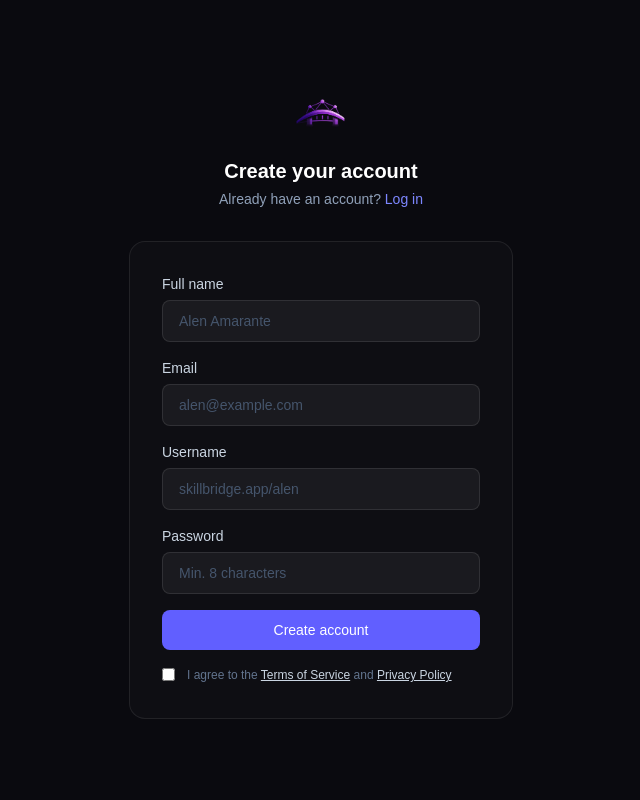
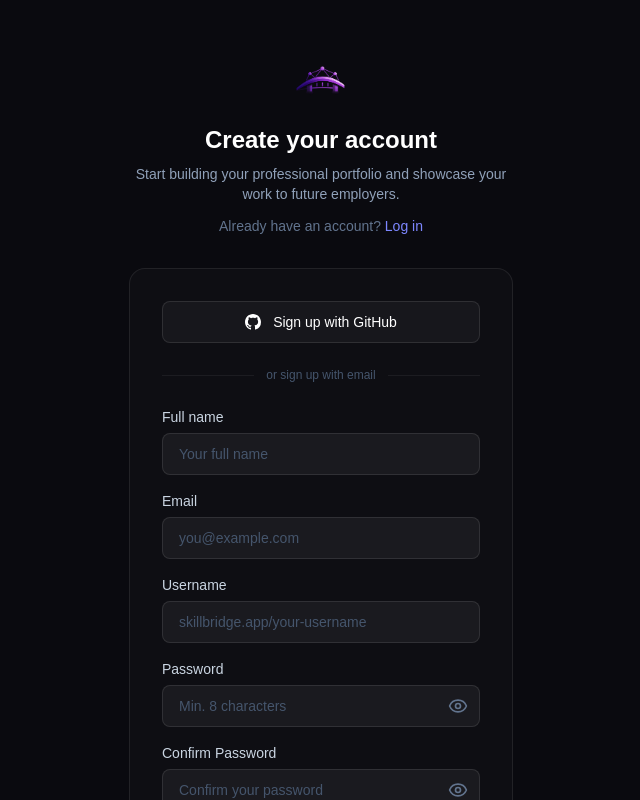
Before and after one commit to Alenlen1/Skillbridge, a Next.js app in the folder frontend/: page /register in a window 1280 px wide. Shown: the top 800 px of the page, without its empty margins (319-959 px from the left). Built offline with nearby package versions, Linux system fonts and the light colour scheme; no server answers.

Commit message:
Enhance login and registration UX

```diff
--- a/frontend/app/(auth)/login/page.tsx
+++ b/frontend/app/(auth)/login/page.tsx
@@ -3,12 +3,14 @@
 import { useState, useEffect } from "react";
 import Link from "next/link";
 import Image from "next/image";
-import { useRouter } from "next/navigation";
+import { useRouter, useSearchParams } from "next/navigation";
 import { useForm } from "react-hook-form";
 import { zodResolver } from "@hookform/resolvers/zod";
 import { z } from "zod";
+import { Suspense } from "react";
 import api from "@/lib/api";
 import { useAuthStore } from "@/lib/auth";
+import { Eye, EyeOff } from "lucide-react";
 
 const schema = z.object({
   email: z.string().email("Invalid email address"),
@@ -16,18 +18,24 @@ const schema = z.object({
 });
 
 type FormData = z.infer<typeof schema>;
-
-export default function LoginPage() {
+function LoginForm() {
   const router = useRouter();
+  const searchParams = useSearchParams();
   const { setAuth } = useAuthStore();
   const [error, setError] = useState("");
+  const [showPassword, setShowPassword] = useState(false);
 
   useEffect(() => {
+    // Show error if GitHub OAuth failed
+    if (searchParams.get("github") === "error") {
+      setError("GitHub login failed. Please try again.");
+    }
+
     const clearAuthSession = () => {
       localStorage.removeItem("accessToken");
       try {
         setAuth(null as any, null as any);
-      } catch (e) {
+      } catch {
         setAuth({ id: "", email: "", username: "" } as any, "");
       }
     };
@@ -35,17 +43,12 @@ export default function LoginPage() {
     clearAuthSession();
 
     const handlePageShow = (event: PageTransitionEvent) => {
-      if (event.persisted) {
-        clearAuthSession();
-      }
+      if (event.persisted) clearAuthSession();
     };
 
     window.addEventListener("pageshow", handlePageShow);
-
-    return () => {
-      window.removeEventListener("pageshow", handlePageShow);
-    };
-  }, [setAuth]);
+    return () => window.removeEventListener("pageshow", handlePageShow);
+  }, [setAuth, searchParams]);
 
   const {
     register,
@@ -59,15 +62,21 @@ export default function LoginPage() {
       const { data } = await api.post("/auth/login", values);
       setAuth(data.data.user, data.data.accessToken);
       router.push("/portfolio");
-    } catch (err: any) {
-      setError(
-        err.response?.data?.error?.message || "Invalid email or password",
-      );
+    } catch (err: unknown) {
+      const e = err as {
+        response?: { data?: { error?: { message?: string } } };
+      };
+      setError(e.response?.data?.error?.message || "Invalid email or password");
     }
   };
 
+  const handleGitHubLogin = () => {
+    const apiUrl =
+      process.env.NEXT_PUBLIC_API_URL || "http://localhost:5000/api/v1";
+    window.location.href = `${apiUrl}/github/connect`;
+  };
+
   return (
-    <div className="flex min-h-screen items-center justify-center bg-[#0a0a0f] px-4 py-12">
     <div className="w-full max-w-sm">
       {/* Logo */}
       <div className="mb-8 text-center">
@@ -84,22 +93,44 @@ export default function LoginPage() {
             priority
           />
         </Link>
-          <h1 className="text-xl font-semibold text-white">Welcome back</h1>
-          <p className="mt-1 text-sm text-slate-400">
+        <h1 className="text-2xl font-semibold text-white">Welcome back</h1>
+
+        <p className="mt-2 text-sm text-slate-400">
+          Sign in to continue building your portfolio and tracking your career
+          journey.
+        </p>
+
+        <p className="mt-3 text-sm text-slate-500">
           Don&apos;t have an account?{" "}
           <Link
             href="/register"
-              className="text-indigo-400 hover:text-indigo-300"
+            className="font-medium text-indigo-400 hover:text-indigo-300"
           >
-              Sign up free
+            Create one for free
           </Link>
         </p>
       </div>
 
-        {/* Card */}
       <div className="rounded-2xl border border-white/[0.08] bg-white/[0.02] p-8">
+        {/* GitHub button */}
+        <button
+          onClick={handleGitHubLogin}
+          className="mb-6 flex w-full items-center justify-center gap-3 rounded-lg border border-white/10 bg-white/[0.04] py-2.5 text-sm font-medium text-white transition hover:bg-white/[0.08]"
+        >
+          <svg className="h-4 w-4" fill="currentColor" viewBox="0 0 24 24">
+            <path d="M12 0C5.37 0 0 5.37 0 12c0 5.31 3.435 9.795 8.205 11.385.6.105.825-.255.825-.57 0-.285-.015-1.23-.015-2.235-3.015.555-3.795-.735-4.035-1.41-.135-.345-.72-1.41-1.23-1.695-.42-.225-1.02-.78-.015-.795.945-.015 1.62.87 1.845 1.23 1.08 1.815 2.805 1.305 3.495.99.105-.78.42-1.305.765-1.605-2.67-.3-5.46-1.335-5.46-5.925 0-1.305.465-2.385 1.23-3.225-.12-.3-.54-1.53.12-3.18 0 0 1.005-.315 3.3 1.23.96-.27 1.98-.405 3-.405s2.04.135 3 .405c2.295-1.56 3.3-1.23 3.3-1.23.66 1.65.24 2.88.12 3.18.765.84 1.23 1.905 1.23 3.225 0 4.605-2.805 5.625-5.475 5.925.435.375.81 1.095.81 2.22 0 1.605-.015 2.895-.015 3.3 0 .315.225.69.825.57A12.02 12.02 0 0024 12c0-6.63-5.37-12-12-12z" />
+          </svg>
+          Log in with GitHub
+        </button>
+
+        {/* Divider */}
+        <div className="mb-6 flex items-center gap-3">
+          <div className="h-px flex-1 bg-white/[0.06]" />
+          <span className="text-xs text-slate-600">or log in with email</span>
+          <div className="h-px flex-1 bg-white/[0.06]" />
+        </div>
+
         <form onSubmit={handleSubmit(onSubmit)} className="space-y-4">
-            {/* Email */}
           <div>
             <label className="mb-1.5 block text-sm font-medium text-slate-300">
               Email
@@ -107,7 +138,7 @@ export default function LoginPage() {
             <input
               {...register("email")}
               type="email"
-                placeholder="alen@example.com"
+              placeholder="you@example.com"
               className="w-full rounded-lg border border-white/10 bg-white/[0.05] px-4 py-2.5 text-sm text-white placeholder-slate-600 outline-none transition focus:border-indigo-500 focus:ring-1 focus:ring-indigo-500"
             />
             {errors.email && (
@@ -117,17 +148,27 @@ export default function LoginPage() {
             )}
           </div>
 
-            {/* Password */}
           <div>
-              <label className="mb-1.5 block text-sm font-medium text-slate-300">
-                Password
-              </label>
+            <div className="relative">
               <input
                 {...register("password")}
-                type="password"
-                placeholder="Your password"
-                className="w-full rounded-lg border border-white/10 bg-white/[0.05] px-4 py-2.5 text-sm text-white placeholder-slate-600 outline-none transition focus:border-indigo-500 focus:ring-1 focus:ring-indigo-500"
+                type={showPassword ? "text" : "password"}
+                placeholder="Min. 8 characters"
+                className="w-full rounded-lg border border-white/10 bg-white/[0.05] px-4 py-2.5 pr-12 text-sm text-white placeholder-slate-600 outline-none transition focus:border-indigo-500 focus:ring-1 focus:ring-indigo-500"
               />
+
+              <button
+                type="button"
+                onClick={() => setShowPassword(!showPassword)}
+                className="absolute right-3 top-1/2 -translate-y-1/2 text-slate-500 transition hover:text-indigo-400"
+              >
+                {showPassword ? (
+                  <EyeOff className="h-5 w-5" />
+                ) : (
+                  <Eye className="h-5 w-5" />
+                )}
+              </button>
+            </div>
             {errors.password && (
               <p className="mt-1 text-xs text-red-400">
                 {errors.password.message}
@@ -135,14 +176,12 @@ export default function LoginPage() {
             )}
           </div>
 
-            {/* Global error */}
           {error && (
             <div className="rounded-lg border border-red-500/20 bg-red-500/10 px-4 py-3 text-sm text-red-400">
               {error}
             </div>
           )}
 
-            {/* Submit */}
           <button
             type="submit"
             disabled={isSubmitting}
@@ -154,7 +193,7 @@ export default function LoginPage() {
           <div className="text-center">
             <Link
               href="/forgot-password"
-                className="text-xs text-slate-600 transition hover:text-slate-400"
+              className="text-xs text-slate-400 transition hover:text-white"
             >
               Forgot your password?
             </Link>
@@ -162,6 +201,21 @@ export default function LoginPage() {
         </form>
       </div>
     </div>
+  );
+}
+
+export default function LoginPage() {
+  return (
+    <div className="flex min-h-screen items-center justify-center bg-[#0a0a0f] px-4 py-12">
+      <Suspense
+        fallback={
+          <div className="flex min-h-screen items-center justify-center">
+            <div className="h-5 w-5 animate-spin rounded-full border-2 border-white/10 border-t-indigo-500" />
+          </div>
+        }
+      >
+        <LoginForm />
+      </Suspense>
     </div>
   );
 }
--- a/frontend/app/(auth)/register/page.tsx
+++ b/frontend/app/(auth)/register/page.tsx
@@ -8,8 +8,10 @@ import { zodResolver } from "@hookform/resolvers/zod";
 import { z } from "zod";
 import { IconMailCheck } from "@tabler/icons-react";
 import api from "@/lib/api";
+import { Eye, EyeOff } from "lucide-react";
 
-const schema = z.object({
+const schema = z
+  .object({
     name: z.string().min(2, "Name must be at least 2 characters"),
     email: z.string().email("Invalid email address"),
     username: z
@@ -21,18 +23,23 @@ const schema = z.object({
         "Username can only contain letters, numbers, and underscores",
       ),
     password: z.string().min(8, "Password must be at least 8 characters"),
+    confirmPassword: z.string(),
     agreed: z.boolean().refine((val) => val === true, {
       message: "You must agree to the terms and privacy policy",
     }),
+  })
+  .refine((data) => data.password === data.confirmPassword, {
+    message: "Passwords do not match",
+    path: ["confirmPassword"],
   });
-
 type FormData = z.infer<typeof schema>;
 
 export default function RegisterPage() {
   const [error, setError] = useState("");
   const [registered, setRegistered] = useState(false);
   const [submittedEmail, setSubmittedEmail] = useState("");
-
+  const [showPassword, setShowPassword] = useState(false);
+  const [showConfirmPassword, setShowConfirmPassword] = useState(false);
   const {
     register,
     handleSubmit,
@@ -51,6 +58,12 @@ export default function RegisterPage() {
       };
       setError(e.response?.data?.error?.message || "Something went wrong");
     }
+  };
+
+  const handleGitHubLogin = () => {
+    const apiUrl =
+      process.env.NEXT_PUBLIC_API_URL || "http://localhost:5000/api/v1";
+    window.location.href = `${apiUrl}/github/connect`;
   };
 
   return (
@@ -73,14 +86,20 @@ export default function RegisterPage() {
           </Link>
           {!registered && (
             <>
-              <h1 className="text-xl font-semibold text-white">
+              <h1 className="text-2xl font-semibold text-white">
                 Create your account
               </h1>
-              <p className="mt-1 text-sm text-slate-400">
+
+              <p className="mt-2 text-sm text-slate-400">
+                Start building your professional portfolio and showcase your
+                work to future employers.
+              </p>
+
+              <p className="mt-3 text-sm text-slate-500">
                 Already have an account?{" "}
                 <Link
                   href="/login"
-                  className="text-indigo-400 hover:text-indigo-300"
+                  className="font-medium text-indigo-400 hover:text-indigo-300"
                 >
                   Log in
                 </Link>
@@ -90,9 +109,8 @@ export default function RegisterPage() {
         </div>
 
         {registered ? (
-          /* Check your email confirmation screen */
           <div className="rounded-2xl border border-white/[0.08] bg-white/[0.02] p-8 text-center">
-            <div className="mx-auto mb-4 flex h-12 w-12 items-center justify-center rounded-full bg-indigo-500/10 border border-indigo-500/20">
+            <div className="mx-auto mb-4 flex h-12 w-12 items-center justify-center rounded-full border border-indigo-500/20 bg-indigo-500/10">
               <IconMailCheck
                 size={22}
                 stroke={1.5}
@@ -100,7 +118,7 @@ export default function RegisterPage() {
               />
             </div>
             <h2 className="text-lg font-semibold text-white">
-              Check your email
+              Verify your email
             </h2>
             <p className="mt-2 text-sm leading-relaxed text-slate-400">
               We sent a confirmation link to{" "}
@@ -119,10 +137,28 @@ export default function RegisterPage() {
             </p>
           </div>
         ) : (
-          /* Registration form */
           <div className="rounded-2xl border border-white/[0.08] bg-white/[0.02] p-8">
+            {/* GitHub button */}
+            <button
+              onClick={handleGitHubLogin}
+              className="mb-6 flex w-full items-center justify-center gap-3 rounded-lg border border-white/10 bg-white/[0.04] py-2.5 text-sm font-medium text-white transition hover:bg-white/[0.08]"
+            >
+              <svg className="h-4 w-4" fill="currentColor" viewBox="0 0 24 24">
+                <path d="M12 0C5.37 0 0 5.37 0 12c0 5.31 3.435 9.795 8.205 11.385.6.105.825-.255.825-.57 0-.285-.015-1.23-.015-2.235-3.015.555-3.795-.735-4.035-1.41-.135-.345-.72-1.41-1.23-1.695-.42-.225-1.02-.78-.015-.795.945-.015 1.62.87 1.845 1.23 1.08 1.815 2.805 1.305 3.495.99.105-.78.42-1.305.765-1.605-2.67-.3-5.46-1.335-5.46-5.925 0-1.305.465-2.385 1.23-3.225-.12-.3-.54-1.53.12-3.18 0 0 1.005-.315 3.3 1.23.96-.27 1.98-.405 3-.405s2.04.135 3 .405c2.295-1.56 3.3-1.23 3.3-1.23.66 1.65.24 2.88.12 3.18.765.84 1.23 1.905 1.23 3.225 0 4.605-2.805 5.625-5.475 5.925.435.375.81 1.095.81 2.22 0 1.605-.015 2.895-.015 3.3 0 .315.225.69.825.57A12.02 12.02 0 0024 12c0-6.63-5.37-12-12-12z" />
+              </svg>
+              Sign up with GitHub
+            </button>
+
+            {/* Divider */}
+            <div className="mb-6 flex items-center gap-3">
+              <div className="h-px flex-1 bg-white/[0.06]" />
+              <span className="text-xs text-slate-600">
+                or sign up with email
+              </span>
+              <div className="h-px flex-1 bg-white/[0.06]" />
+            </div>
+
             <form onSubmit={handleSubmit(onSubmit)} className="space-y-4">
-              {/* Name */}
               <div>
                 <label className="mb-1.5 block text-sm font-medium text-slate-300">
                   Full name
@@ -130,7 +166,7 @@ export default function RegisterPage() {
                 <input
                   {...register("name")}
                   type="text"
-                  placeholder="Alen Amarante"
+                  placeholder="Your full name"
                   className="w-full rounded-lg border border-white/10 bg-white/[0.05] px-4 py-2.5 text-sm text-white placeholder-slate-600 outline-none transition focus:border-indigo-500 focus:ring-1 focus:ring-indigo-500"
                 />
                 {errors.name && (
@@ -140,7 +176,6 @@ export default function RegisterPage() {
                 )}
               </div>
 
-              {/* Email */}
               <div>
                 <label className="mb-1.5 block text-sm font-medium text-slate-300">
                   Email
@@ -148,7 +183,7 @@ export default function RegisterPage() {
                 <input
                   {...register("email")}
                   type="email"
-                  placeholder="alen@example.com"
+                  placeholder="you@example.com"
                   className="w-full rounded-lg border border-white/10 bg-white/[0.05] px-4 py-2.5 text-sm text-white placeholder-slate-600 outline-none transition focus:border-indigo-500 focus:ring-1 focus:ring-indigo-500"
                 />
                 {errors.email && (
@@ -158,7 +193,6 @@ export default function RegisterPage() {
                 )}
               </div>
 
-              {/* Username */}
               <div>
                 <label className="mb-1.5 block text-sm font-medium text-slate-300">
                   Username
@@ -170,7 +204,7 @@ export default function RegisterPage() {
                   <input
                     {...register("username")}
                     type="text"
-                    placeholder="alen"
+                    placeholder="your-username"
                     className="flex-1 bg-transparent text-sm text-white placeholder-slate-600 outline-none"
                   />
                 </div>
@@ -181,32 +215,75 @@ export default function RegisterPage() {
                 )}
               </div>
 
-              {/* Password */}
               <div>
                 <label className="mb-1.5 block text-sm font-medium text-slate-300">
                   Password
                 </label>
+                <div className="relative">
                   <input
                     {...register("password")}
-                  type="password"
+                    type={showPassword ? "text" : "password"}
                     placeholder="Min. 8 characters"
-                  className="w-full rounded-lg border border-white/10 bg-white/[0.05] px-4 py-2.5 text-sm text-white placeholder-slate-600 outline-none transition focus:border-indigo-500 focus:ring-1 focus:ring-indigo-500"
+                    className="w-full rounded-lg border border-white/10 bg-white/[0.05] px-4 py-2.5 pr-12 text-sm text-white placeholder-slate-600 outline-none transition focus:border-indigo-500 focus:ring-1 focus:ring-indigo-500"
                   />
+
+                  <button
+                    type="button"
+                    onClick={() => setShowPassword(!showPassword)}
+                    className="absolute right-3 top-1/2 -translate-y-1/2 text-slate-500 transition hover:text-indigo-400"
+                  >
+                    {showPassword ? (
+                      <EyeOff className="h-5 w-5" />
+                    ) : (
+                      <Eye className="h-5 w-5" />
+                    )}
+                  </button>
+                </div>
                 {errors.password && (
                   <p className="mt-1 text-xs text-red-400">
                     {errors.password.message}
                   </p>
                 )}
               </div>
+              <div>
+                <label className="mb-1.5 block text-sm font-medium text-slate-300">
+                  Confirm Password
+                </label>
 
-              {/* Global error */}
+                <div className="relative">
+                  <input
+                    {...register("confirmPassword")}
+                    type={showConfirmPassword ? "text" : "password"}
+                    placeholder="Confirm your password"
+                    className="w-full rounded-lg border border-white/10 bg-white/[0.05] px-4 py-2.5 pr-12 text-sm text-white placeholder-slate-600 outline-none transition focus:border-indigo-500 focus:ring-1 focus:ring-indigo-500"
+                  />
+
+                  <button
+                    type="button"
+                    onClick={() => setShowConfirmPassword(!showConfirmPassword)}
+                    className="absolute right-3 top-1/2 -translate-y-1/2 text-slate-500 transition hover:text-indigo-400"
+                  >
+                    {showConfirmPassword ? (
+                      <EyeOff className="h-5 w-5" />
+                    ) : (
+                      <Eye className="h-5 w-5" />
+                    )}
+                  </button>
+                </div>
+
+                {errors.confirmPassword && (
+                  <p className="mt-1 text-xs text-red-400">
+                    {errors.confirmPassword.message}
+                  </p>
+                )}
+              </div>
+
               {error && (
                 <div className="rounded-lg border border-red-500/20 bg-red-500/10 px-4 py-3 text-sm text-red-400">
                   {error}
                 </div>
               )}
 
-              {/* Submit */}
               <button
                 type="submit"
                 disabled={isSubmitting}
@@ -215,7 +292,6 @@ export default function RegisterPage() {
                 {isSubmitting ? "Sending confirmation..." : "Create account"}
               </button>
 
-              {/* Agreement */}
               <div>
                 <div className="flex items-start gap-3">
                   <input
```
Lines whose indentation alone changed are shown as unchanged.
